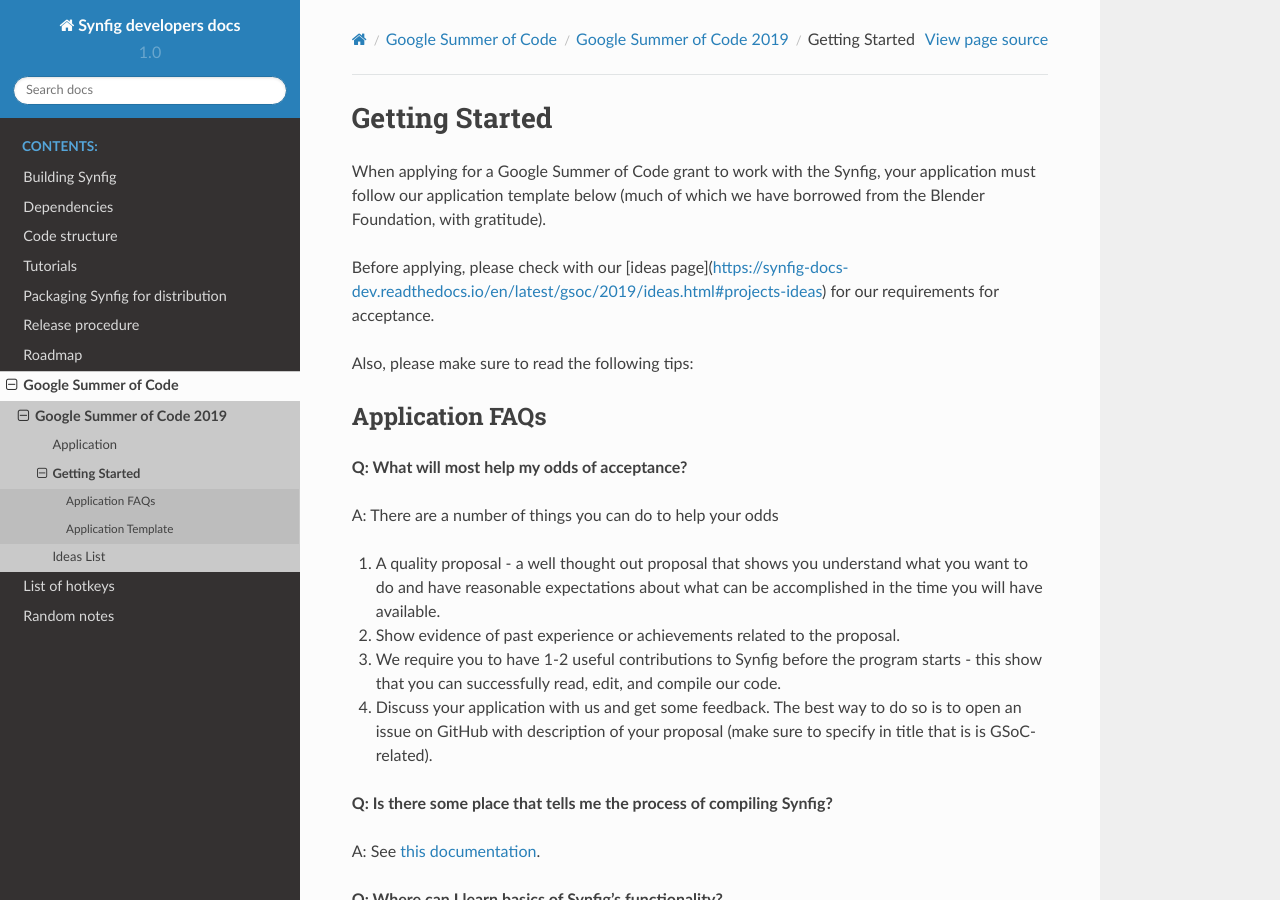
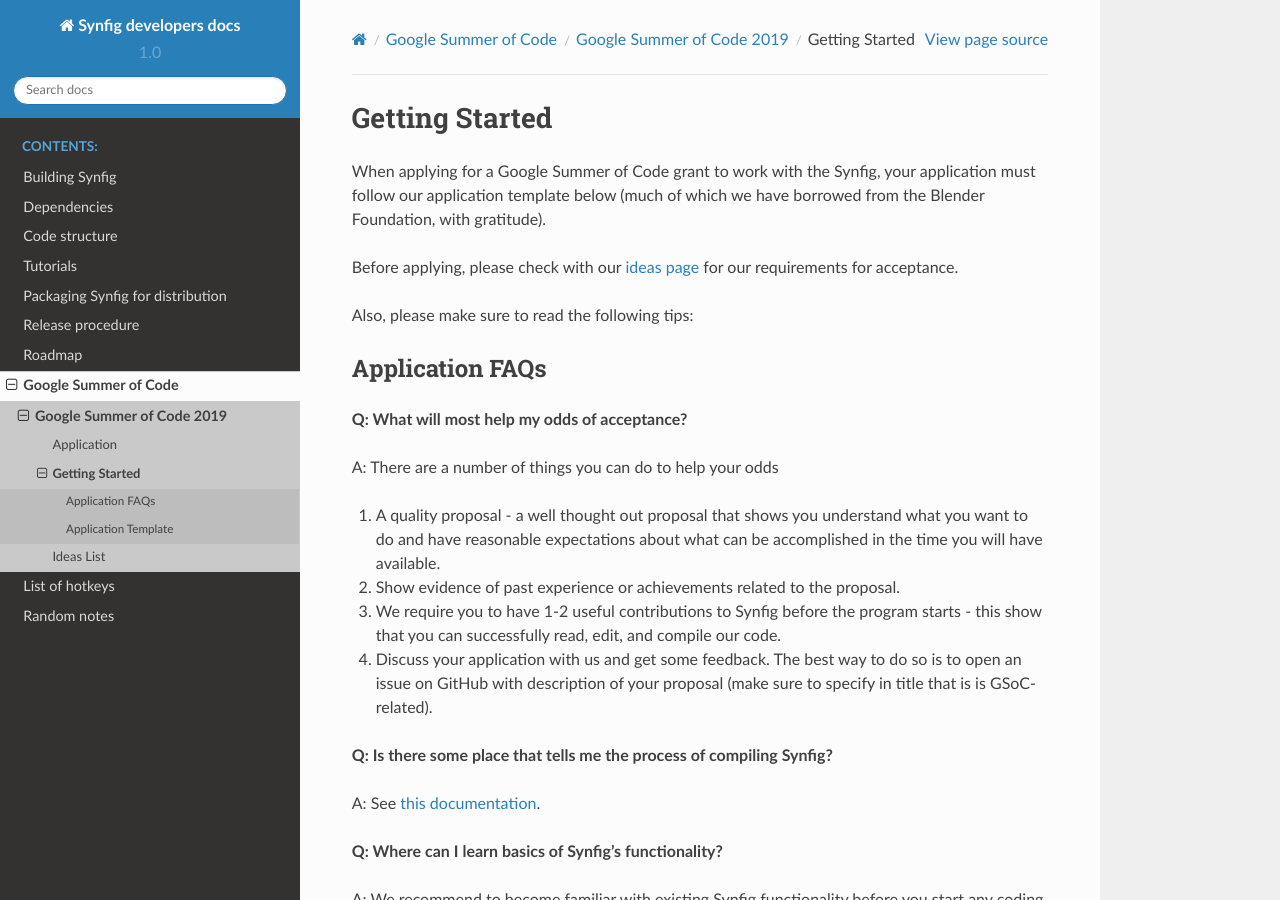
Before and after one commit to synfig/synfig-docs-dev, a Sphinx documentation site: the page built from docs/gsoc/2019/getting-started.rst, in a window 1280 px wide and 900 px high. Built offline with Sphinx 7.4.7 and the Read the Docs theme 2.0.0, drawn with Linux system fonts in a browser that asks for light colours.

Commit message:
Fix links again

```diff
--- a/docs/gsoc/2019/getting-started.rst
+++ b/docs/gsoc/2019/getting-started.rst
@@ -5,7 +5,7 @@
 
 When applying for a Google Summer of Code grant to work with the Synfig, your application must follow our application template below (much of which we have borrowed from the Blender Foundation, with gratitude).
 
-Before applying, please check with our [ideas page](https://synfig-docs-dev.readthedocs.io/en/latest/gsoc/2019/ideas.html#projects-ideas) for our requirements for acceptance.
+Before applying, please check with our `ideas page <https://synfig-docs-dev.readthedocs.io/en/latest/gsoc/2019/ideas.html#projects-ideas>`_ for our requirements for acceptance.
 
 Also, please make sure to read the following tips:
 
```
